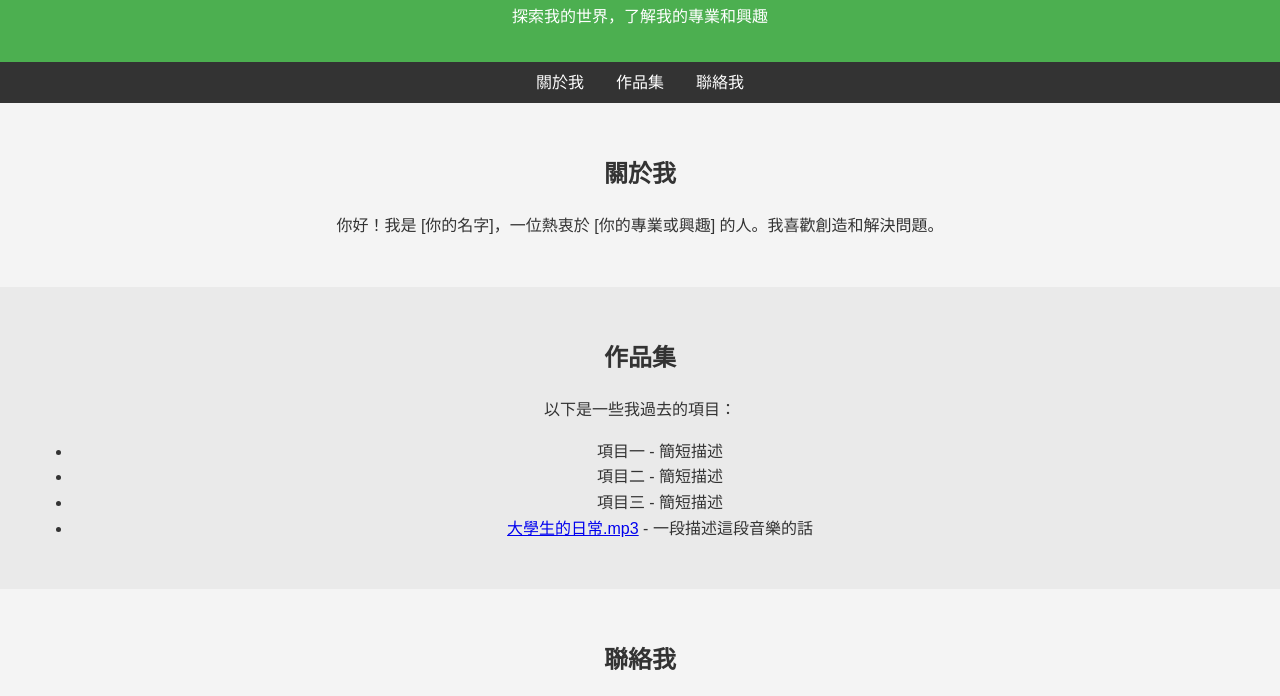
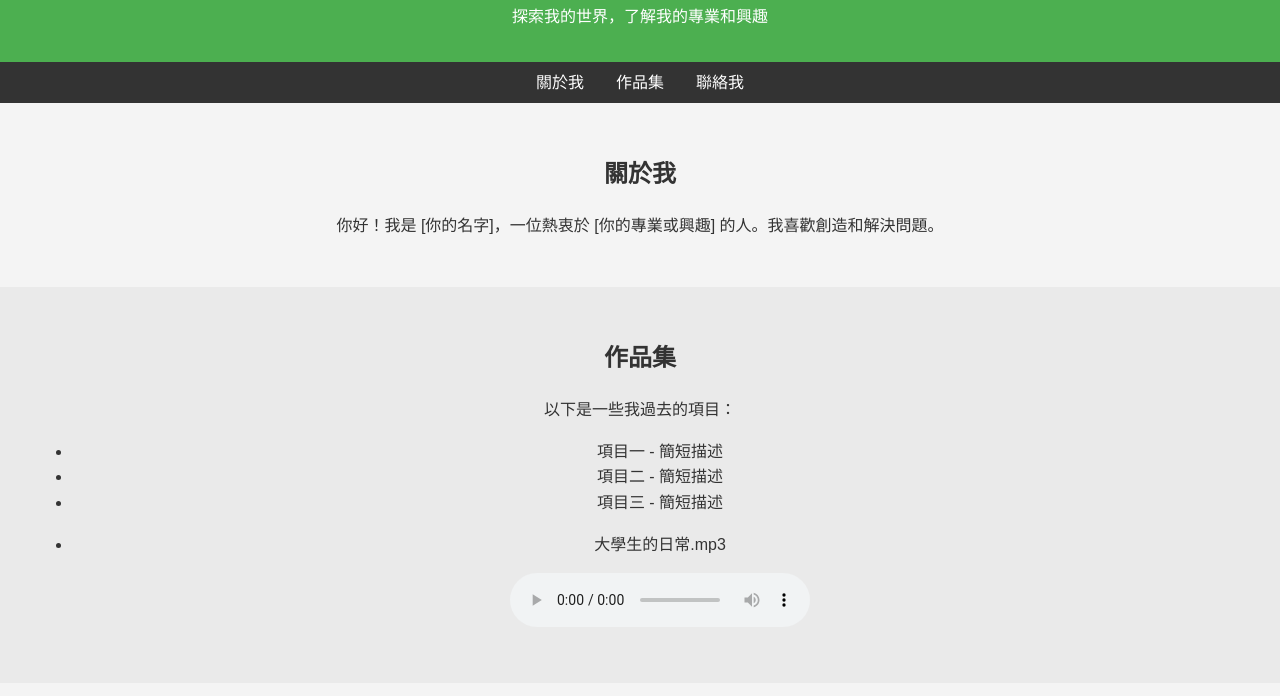
Before and after one commit to Wolke/my-website, a plain HTML site: page index.html in a window 1280 px wide. Shown: the part 92-788 px from the top of the page. Drawn offline with Linux system fonts and the light colour scheme.

Commit message:
Update index.html

```diff
--- a/index.html
+++ b/index.html
@@ -77,7 +77,13 @@
             <li>項目一 - 簡短描述</li>
             <li>項目二 - 簡短描述</li>
             <li>項目三 - 簡短描述</li>
-            <li><a href="大學生的日常.mp3" download>大學生的日常.mp3</a> - 一段描述這段音樂的話</li>
+            <li>
+                <p>大學生的日常.mp3</p>
+                <audio controls>
+                    <source src="path/to/大學生的日常.mp3" type="audio/mpeg">
+                    您的瀏覽器不支持音頻播放。
+                </audio>
+            </li>
         </ul>
     </section>
     <section id="contact">
```
